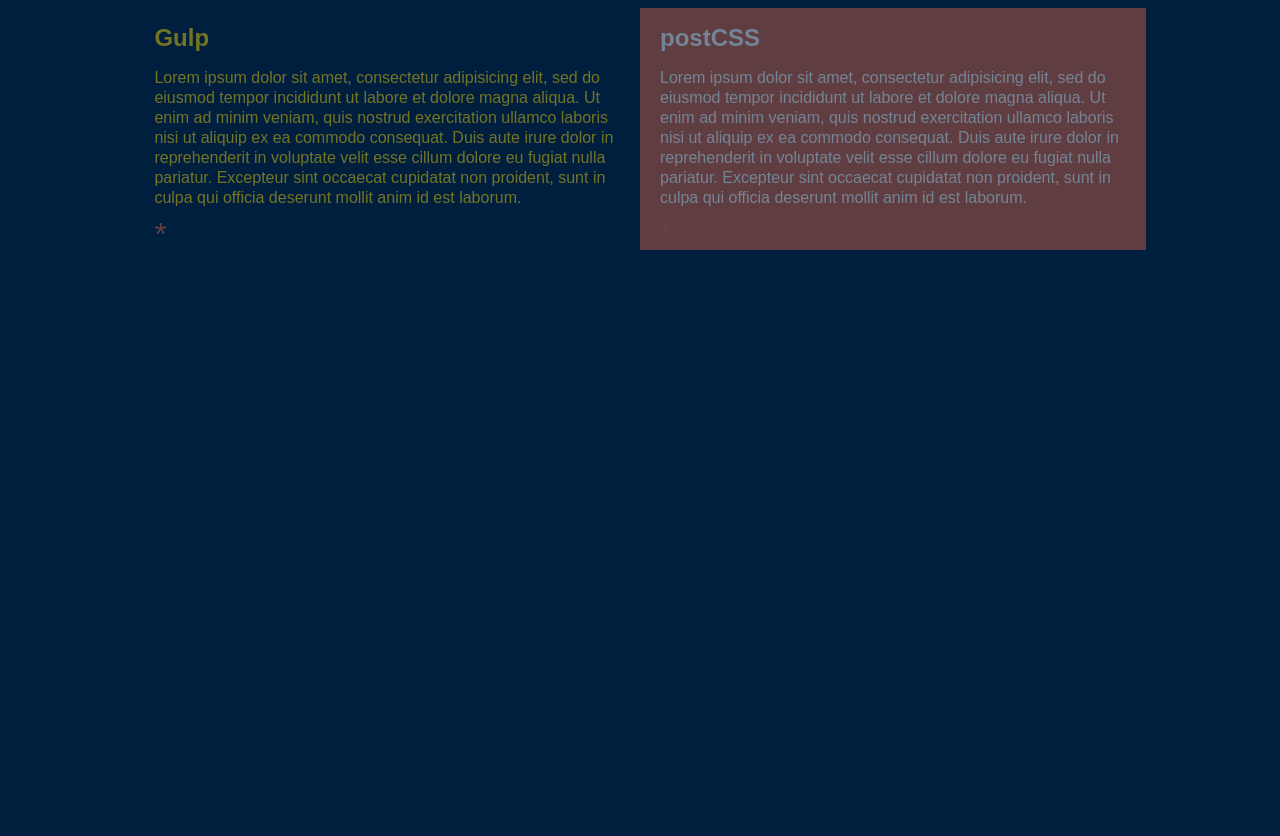
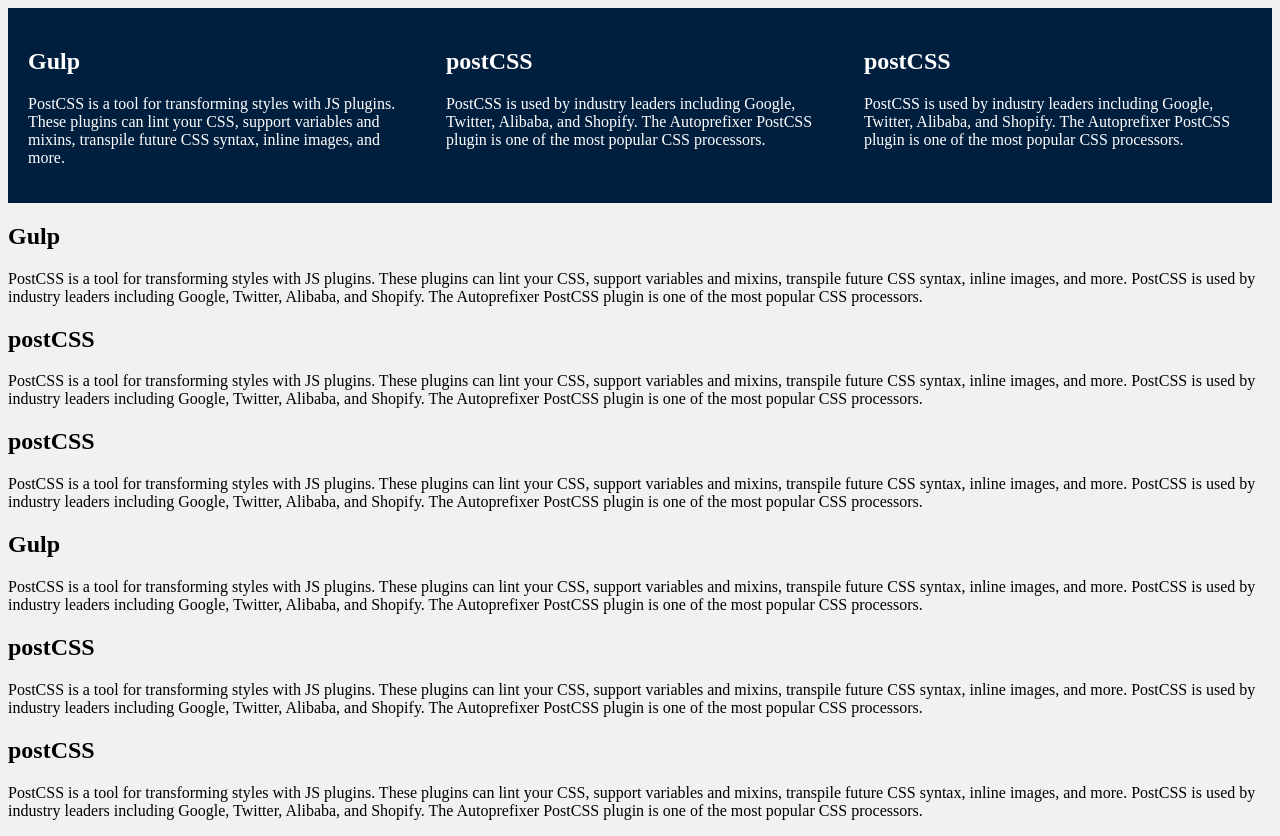
Before and after one commit to jorgeatgu/gulp-postCSS, a website: page grid-lost-postcss/index.html in a window 1280 px wide. Before the commit the page ends 800 px from the top, so only its background shows below. Drawn offline with Linux system fonts and the light colour scheme.

Commit message:
cambios en el ejemplo de lost

```diff
--- a/grid-lost-postcss/gulpfile.js
+++ b/grid-lost-postcss/gulpfile.js
@@ -44,7 +44,6 @@
 		.pipe(rucksack())
 		.pipe(sourcemaps.init())
 		.pipe(postcss(processors))
-		.pipe(colorblindPlugin())
 		.pipe(sourcemaps.write('.'))
 		.pipe(gulp.dest('./dist/css'));
 
--- a/grid-lost-postcss/index.html
+++ b/grid-lost-postcss/index.html
@@ -6,34 +6,72 @@
     <head>
         <meta charset="utf-8">
         <meta http-equiv="X-UA-Compatible" content="IE=edge">
-        <title>Demo para el artículo de Gulp + postCSS</title>
+        <title>Demo para el artículo de Gulp + postCSS: post</title>
         <meta name="description" content="">
         <meta name="viewport" content="width=device-width, initial-scale=1">
         <link rel="stylesheet" type="text/css" href="dist/css/styles.css">
-
+		<link href='https://fonts.googleapis.com/css?family=Work+Sans:400,700' rel='stylesheet' type='text/css'>
     </head>
     <body>
 
 
-		<section>
+		<section class="primero">
 			<article>
 				<h2>Gulp</h2>
 
-				<p>Lorem ipsum dolor sit amet, consectetur adipisicing elit, sed do eiusmod
-				tempor incididunt ut labore et dolore magna aliqua. Ut enim ad minim veniam,
-				quis nostrud exercitation ullamco laboris nisi ut aliquip ex ea commodo
-				consequat. Duis aute irure dolor in reprehenderit in voluptate velit esse
-				cillum dolore eu fugiat nulla pariatur. Excepteur sint occaecat cupidatat non
-				proident, sunt in culpa qui officia deserunt mollit anim id est laborum.</p>
+				<p>PostCSS is a tool for transforming styles with JS plugins. These plugins can lint your CSS, support variables and mixins, transpile future CSS syntax, inline images, and more.</p>
 			</article>
 			<article>
 				<h2>postCSS</h2>
-				<p>Lorem ipsum dolor sit amet, consectetur adipisicing elit, sed do eiusmod
-				tempor incididunt ut labore et dolore magna aliqua. Ut enim ad minim veniam,
-				quis nostrud exercitation ullamco laboris nisi ut aliquip ex ea commodo
-				consequat. Duis aute irure dolor in reprehenderit in voluptate velit esse
-				cillum dolore eu fugiat nulla pariatur. Excepteur sint occaecat cupidatat non
-				proident, sunt in culpa qui officia deserunt mollit anim id est laborum.</p>
+				<p>PostCSS is used by industry leaders including Google, Twitter, Alibaba, and Shopify. The Autoprefixer PostCSS plugin is one of the most popular CSS processors.</p>
+			</article>
+			<article>
+				<h2>postCSS</h2>
+				<p>PostCSS is used by industry leaders including Google, Twitter, Alibaba, and Shopify. The Autoprefixer PostCSS plugin is one of the most popular CSS processors.</p>
+			</article>
+		</section>
+
+		<section class="segundo">
+			<article>
+				<h2>Gulp</h2>
+
+				<p>PostCSS is a tool for transforming styles with JS plugins. These plugins can lint your CSS, support variables and mixins, transpile future CSS syntax, inline images, and more.
+
+PostCSS is used by industry leaders including Google, Twitter, Alibaba, and Shopify. The Autoprefixer PostCSS plugin is one of the most popular CSS processors.</p>
+			</article>
+			<article>
+				<h2>postCSS</h2>
+				<p>PostCSS is a tool for transforming styles with JS plugins. These plugins can lint your CSS, support variables and mixins, transpile future CSS syntax, inline images, and more.
+
+PostCSS is used by industry leaders including Google, Twitter, Alibaba, and Shopify. The Autoprefixer PostCSS plugin is one of the most popular CSS processors.</p>
+			</article>
+			<article>
+				<h2>postCSS</h2>
+				<p>PostCSS is a tool for transforming styles with JS plugins. These plugins can lint your CSS, support variables and mixins, transpile future CSS syntax, inline images, and more.
+
+PostCSS is used by industry leaders including Google, Twitter, Alibaba, and Shopify. The Autoprefixer PostCSS plugin is one of the most popular CSS processors.</p>
+			</article>
+		</section>
+
+		<section class="tercero">
+			<article>
+				<h2>Gulp</h2>
+
+				<p>PostCSS is a tool for transforming styles with JS plugins. These plugins can lint your CSS, support variables and mixins, transpile future CSS syntax, inline images, and more.
+
+PostCSS is used by industry leaders including Google, Twitter, Alibaba, and Shopify. The Autoprefixer PostCSS plugin is one of the most popular CSS processors.</p>
+			</article>
+			<article>
+				<h2>postCSS</h2>
+				<p>PostCSS is a tool for transforming styles with JS plugins. These plugins can lint your CSS, support variables and mixins, transpile future CSS syntax, inline images, and more.
+
+PostCSS is used by industry leaders including Google, Twitter, Alibaba, and Shopify. The Autoprefixer PostCSS plugin is one of the most popular CSS processors.</p>
+			</article>
+			<article>
+				<h2>postCSS</h2>
+				<p>PostCSS is a tool for transforming styles with JS plugins. These plugins can lint your CSS, support variables and mixins, transpile future CSS syntax, inline images, and more.
+
+PostCSS is used by industry leaders including Google, Twitter, Alibaba, and Shopify. The Autoprefixer PostCSS plugin is one of the most popular CSS processors.</p>
 			</article>
 		</section>
 
--- a/grid-lost-postcss/src/css/styles.css
+++ b/grid-lost-postcss/src/css/styles.css
@@ -9,66 +9,16 @@
 }
 
 body {
-	bgc: $color-background;
-	opacity: .45;
-	&.color-blind {
-		bgc: #fff;
+	bgc: #f1f1f1;
+}
+
+.primero {
+	lost-utility: clearfix;
+	bgc: #001F3F;
+	color: #fff;
+	padding: 20px;
+	bxz: bbx;
+	article {
+		lost-column: 1/3;
 	}
 }
-
-
-section {
-	width: 80%;
-	margin: 0 auto;
-	font-size: 0;
-	article {
-		width: calc(100% / 2);
-		display: inline-block;
-		bxz: border-box;
-		padding: 0 20px;
-		font-family: Arial, sans-serif;
-		font-size: 1rem;
-		line-height: 20px;
-		color: $color-texto;
-		&::after {
-			content: '*';
-			font-size: 2rem;
-			color: rgba(237, 106, 67, 0.9);
-		}
-		&:nth-child(2) {
-			background-color: rgba(237, 106, 67, 0.9);
-			color: #fff;
-		}
-	}
-}
-
-.sorting {
-	line-height: 20px;
-	font-family: Verdana, serif;
-	font-size: 20px;
-	font-weight: 800;
-}
-
-.sorting-groups {
-	line-height: 20px;
-	width: 20%;
-	font-family: Verdana, serif;
-	font-size: 20px;
-	margin: 0 auto;
-	font-weight: 800;
-	padding: 10px 20px;
-}
-
-.sorting-forever-alone {
-	line-height: 20px;
-	width: 20%;
-	font-family: Verdana, serif;
-	font-size: 20px;
-	margin: 0 auto;
-	font-weight: 800;
-	padding: 10px 20px;
-	position: absolute;
-	top: 0;
-	right: 0;
-	box-sizing: border-box;
-}
```
Also changed, not shown: grid-lost-postcss/dist/css/styles.css.
